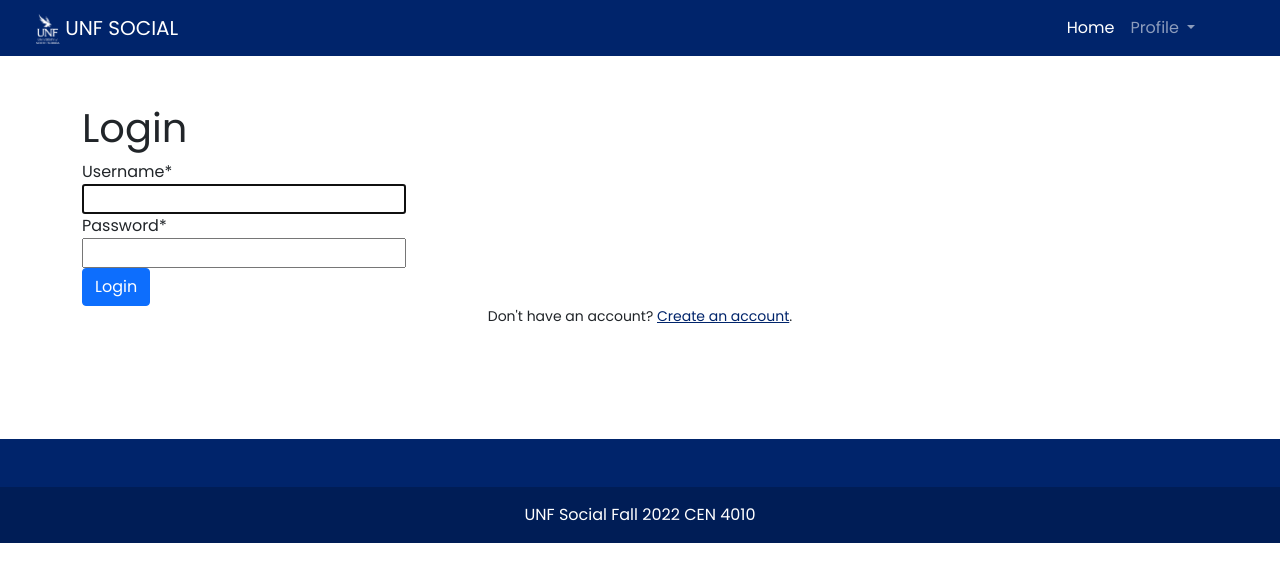
After one commit to celineramirez/UNF--Social, a Django app: page /login in a window 1280 px wide. The commit adds this page. Shown: the top 582 px of the page. Run offline with Django 4.2, Linux system fonts and the light colour scheme; some libraries are stand-ins or nearby versions.

Commit message:
Add login template

```diff
--- /dev/null
+++ b/blog/templates/blog/login.html
@@ -0,0 +1,19 @@
+{% extends "blog/base.html" %}
+
+
+{% block content %}
+
+{% load crispy_forms_tags %}
+
+<!--Login-->
+<div class="container py-5">
+  <h1>Login</h1>
+  <form method="POST">
+    {% csrf_token %}
+    {{ login_form|crispy }}
+    <button class="btn btn-primary" type="submit">Login</button>
+  </form>
+  <p class="text-center">Don't have an account? <a href="/register">Create an account</a>.</p>
+</div>
+
+{% endblock %}
--- a/blog/templates/blog/register.html
+++ b/blog/templates/blog/register.html
@@ -1,3 +1,5 @@
+{% extends "blog/base.html" %}
+
 {% block content %}
 
 {% load crispy_forms_tags %}
--- a/blog/views.py
+++ b/blog/views.py
@@ -1,9 +1,10 @@
 from django.shortcuts import render, get_object_or_404, redirect
 from django.utils import timezone
 from .models import Post
-from django.contrib.auth import login
+from django.contrib.auth import login, authenticate
 from django.contrib import messages
 from .forms import NewUserForm
+from django.contrib.auth.forms import AuthenticationForm
 
 
 
@@ -26,7 +27,26 @@ def register_request(request):
 			user = form.save()
 			login(request, user)
 			messages.success(request, "Registration successful." )
-			return redirect("blog:homepage")
+			return redirect("unfsocial:homepage")
 		messages.error(request, "Unsuccessful registration. Invalid information.")
 	form = NewUserForm()
 	return render (request=request, template_name="blog/register.html", context={"register_form":form})
+
+
+def login_request(request):
+	if request.method == "POST":
+		form = AuthenticationForm(request, data=request.POST)
+		if form.is_valid():
+			username = form.cleaned_data.get('username')
+			password = form.cleaned_data.get('password')
+			user = authenticate(username=username, password=password)
+			if user is not None:
+				login(request, user)
+				messages.info(request, f"You are now logged in as {username}.")
+				return redirect("unfsocial:homepage")
+			else:
+				messages.error(request,"Invalid username or password.")
+		else:
+			messages.error(request,"Invalid username or password.")
+	form = AuthenticationForm()
+	return render(request=request, template_name="blog/login.html", context={"login_form":form})
--- a/unfsocial/urls.py
+++ b/unfsocial/urls.py
@@ -21,4 +21,5 @@ urlpatterns = [
     path('admin/', admin.site.urls),
     path('', include('blog.urls')),
     path("register/", views.register_request, name="register"),
+    path("login", views.login_request, name="login"),
 ]
```
Also changed, not shown: db.sqlite3.
